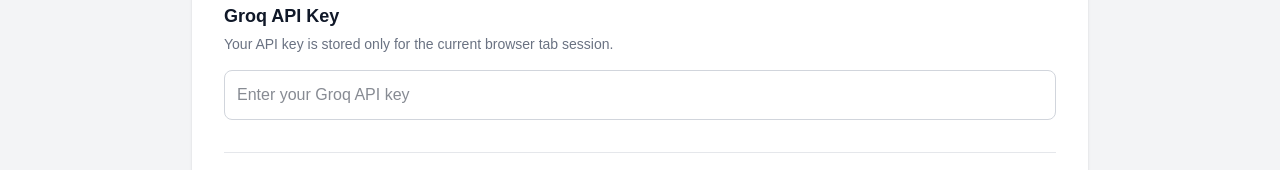
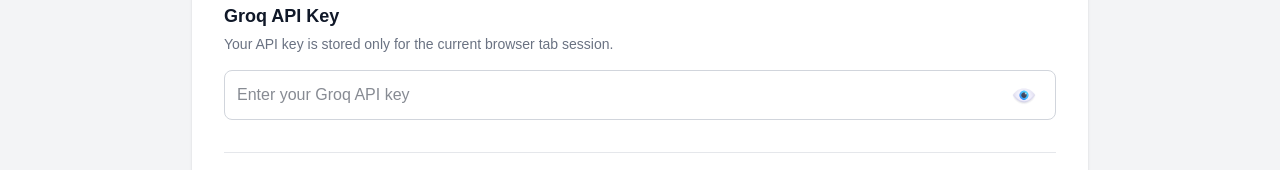
Before and after one commit to PeterLukic/ai-qa-generator, a Next.js app: page /settings in a window 1280 px wide. Shown: the part 235-405 px from the top of the page. Built offline with nearby package versions, Linux system fonts and the light colour scheme.

Commit message:
update settings page

```diff
--- a/app/settings/page.tsx
+++ b/app/settings/page.tsx
@@ -1,5 +1,6 @@
 "use client";
 
+import Image from "next/image";
 import {
   useEffect,
   useState,
@@ -30,6 +31,11 @@ export default function SettingsPage() {
     apiKey,
     setApiKey,
   ] = useState("");
+
+  const [
+    showApiKey,
+    setShowApiKey,
+  ] = useState(false);
 
   const [
     generatorModel,
@@ -94,7 +100,6 @@ export default function SettingsPage() {
       );
     }
 
-    // Old Ollama model values are ignored
     if (
       storedGenerator &&
       validModels.includes(
@@ -225,12 +230,10 @@ export default function SettingsPage() {
           null
         );
 
-        // Test Generator
         await testModel(
           generatorModel
         );
 
-        // Test Reviewer only if different
         if (
           reviewerModel !==
           generatorModel
@@ -313,8 +316,16 @@ export default function SettingsPage() {
               the current browser tab session.
             </p>
 
+            {/* API KEY INPUT + EYE */}
+
+            <div className="relative mt-4">
+
               <input
-              type="password"
+                type={
+                  showApiKey
+                    ? "text"
+                    : "password"
+                }
                 value={
                   apiKey
                 }
@@ -331,8 +342,45 @@ export default function SettingsPage() {
                 }}
                 placeholder="Enter your Groq API key"
                 autoComplete="off"
-              className="mt-4 w-full rounded-lg border border-gray-300 p-3 text-gray-900 outline-none focus:border-blue-500"
+                className="w-full rounded-lg border border-gray-300 py-3 pl-3 pr-16 text-gray-900 outline-none focus:border-blue-500"
               />
+
+              <button
+                type="button"
+                onClick={() =>
+                  setShowApiKey(
+                    (current) =>
+                      !current
+                  )
+                }
+                aria-label={
+                  showApiKey
+                    ? "Hide API key"
+                    : "Show API key"
+                }
+                title={
+                  showApiKey
+                    ? "Hide API key"
+                    : "Show API key"
+                }
+                className="absolute right-3 top-1/2 flex h-10 w-10 -translate-y-1/2 items-center justify-center rounded-lg transition hover:bg-blue-50"
+              >
+
+                <Image
+                  src="/password.png"
+                  alt=""
+                  width={32}
+                  height={32}
+                  className={`h-8 w-8 object-contain transition ${
+                    showApiKey
+                      ? "opacity-100"
+                      : "opacity-80"
+                  }`}
+                />
+
+              </button>
+
+            </div>
 
           </div>
 
```
Also changed, not shown: public/password.png (added). Lines whose indentation alone changed are shown as unchanged.
